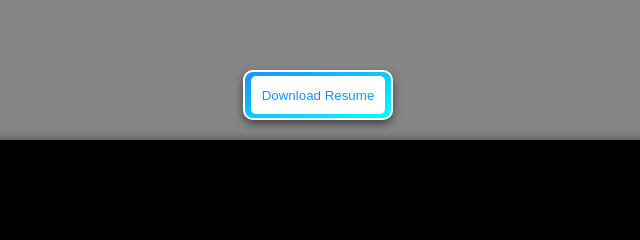
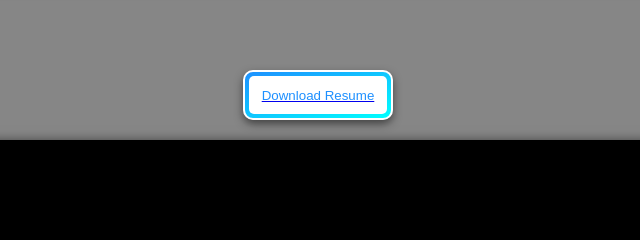
Before and after one commit to Justin-Conner/www.webexamples.pro, a plain HTML site: page index.html in a window 1280 px wide. Shown: the part 377-617 px from the top of the page, 335-975 px from the left. Drawn offline with Linux system fonts and the light colour scheme.

Commit message:
updated resume to a link

```diff
--- a/index.html
+++ b/index.html
@@ -72,7 +72,11 @@ background-color: black;
                  <!-- Resume button and Upwork image container -->
     <div class="button-container">
       <div class="resume-container">
-      <button class="animated-buttonRad" onclick="downloadResume()"><div id="btn-cover">Download Resume</div></button>
+        <button class="animated-buttonRad">
+          <a href="https://drive.google.com/file/d/1L08Bi_k2cbF-4zlXwNrOsQWvRxInEx2I/view?usp=sharing" target="_blank">
+              <div id="btn-cover">Download Resume</div>
+          </a>
+      </button>
 
   </div>
 
```
